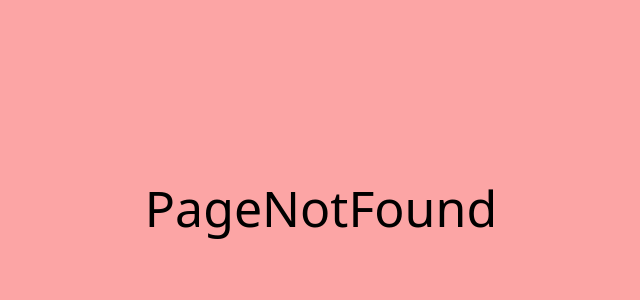
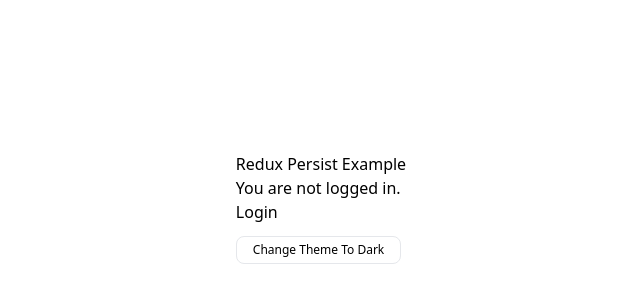
Before and after one commit to heyabrar/testing-tryouts, a Next.js app: page /redux in a window 1280 px wide. Before the commit this address had no page. Shown: the part 192-492 px from the top of the page, without its empty margins (319-959 px from the left). Built offline with nearby package versions, Linux system fonts and the light colour scheme.

Commit message:
add: Redux persist testing setup

```diff
--- a/src/pages/_app.tsx
+++ b/src/pages/_app.tsx
@@ -1,6 +1,15 @@
 import "@/styles/globals.css";
 import type { AppProps } from "next/app";
+import { Provider } from "react-redux";
+import { PersistGate } from "redux-persist/integration/react";
+import { persistor, store } from "../redux/store";
 
 export default function App({ Component, pageProps }: AppProps) {
-  return <Component {...pageProps} />;
+  return (
+    <Provider store={store}>
+      <PersistGate loading={null} persistor={persistor}>
+        <Component {...pageProps} />
+      </PersistGate>
+    </Provider>
+  );
 }
--- a/src/pages/index.tsx
+++ b/src/pages/index.tsx
@@ -15,6 +15,11 @@
       id: 2,
       title: "React Quill Editor",
       link: "/react-quill",
+    },
+    {
+      id: 3,
+      title: "Redux Persist",
+      link: "/redux",
     },
   ];
 
--- /dev/null
+++ b/src/pages/redux.tsx
@@ -0,0 +1,64 @@
+// src/components/Home.tsx
+
+import React from "react";
+import { useSelector, useDispatch } from "react-redux";
+import {
+  handleLoginAction,
+  handleLogoutAction,
+} from "../redux/UserReducer/actions";
+import { handleChangeThemeAction } from "@/redux/ThemeReducer/actions";
+
+const Redux: React.FC = () => {
+  const dispatch = useDispatch();
+  const user = useSelector((state: any) => state.user);
+  const theme = useSelector((state: any) => state.theme);
+
+  const handleLogin = () => {
+    const userInfo = {
+      name: "John Doe",
+      email: "johndoe@example.com",
+    };
+    dispatch(handleLoginAction(userInfo));
+  };
+
+  const handleLogout = () => {
+    dispatch(handleLogoutAction());
+  };
+
+  const handleChangeTheme = () => {
+    dispatch(handleChangeThemeAction(false));
+  };
+
+  return (
+    <div
+      className={`flex justify-center items-center mx-auto h-screen ${
+        theme?.theme ? "" : "bg-black text-white"
+      }`}
+    >
+      <div>
+        <h1>Redux Persist Example</h1>
+        {user.isLoggedIn ? (
+          <div>
+            <p>Welcome, {user.userInfo?.name}!</p>
+            <p>Email: {user.userInfo?.email}</p>
+            <button onClick={handleLogout}>Logout</button>
+          </div>
+        ) : (
+          <div>
+            <p>You are not logged in.</p>
+            <button onClick={handleLogin}>Login</button>
+          </div>
+        )}
+
+        <button
+          className="border text-[12px] px-4 py-1 rounded-lg mt-3"
+          onClick={handleChangeTheme}
+        >
+          {theme?.theme ? "Change Theme To Dark" : "Change Theme To Light"}
+        </button>
+      </div>
+    </div>
+  );
+};
+
+export default Redux;
--- /dev/null
+++ b/src/redux/ThemeReducer/actions.ts
@@ -0,0 +1,6 @@
+import { CHANGE_THEME } from "./actionsTypes";
+
+export const handleChangeThemeAction = (payload: boolean) => ({
+  type: CHANGE_THEME,
+  payload: payload,
+});
--- /dev/null
+++ b/src/redux/ThemeReducer/actionsTypes.ts
@@ -0,0 +1 @@
+export const CHANGE_THEME = "CHANGE_THEME";
--- /dev/null
+++ b/src/redux/ThemeReducer/reducer.ts
@@ -0,0 +1,20 @@
+import { CHANGE_THEME } from "./actionsTypes";
+
+const initialThemeState = {
+  theme: true,
+};
+
+const useThemeReducer = (state = initialThemeState, action: any) => {
+  switch (action.type) {
+    case CHANGE_THEME: {
+      return {
+        ...state,
+        theme: !state?.theme,
+      };
+    }
+    default:
+      return state;
+  }
+};
+
+export default useThemeReducer;
--- /dev/null
+++ b/src/redux/UserReducer/actionType.ts
@@ -0,0 +1,2 @@
+export const LOGIN = "LOGIN";
+export const LOGOUT = "LOGOUT";
--- /dev/null
+++ b/src/redux/UserReducer/actions.ts
@@ -0,0 +1,10 @@
+import { LOGIN, LOGOUT } from "./actionType";
+
+export const handleLoginAction = (userInfo: any) => ({
+  type: LOGIN,
+  payload: userInfo,
+});
+
+export const handleLogoutAction = () => ({
+  type: LOGOUT,
+});
--- /dev/null
+++ b/src/redux/UserReducer/reducer.ts
@@ -0,0 +1,30 @@
+import { LOGIN, LOGOUT } from "./actionType";
+
+const initialUserState = {
+  isLoggedIn: false,
+  userInfo: null,
+};
+
+const useReducer = (state = initialUserState, action: any) => {
+  switch (action.type) {
+    case LOGIN: {
+      return {
+        ...state,
+        isLoggedIn: true,
+        userInfo: action.payload,
+      };
+    }
+
+    case LOGOUT:
+      return {
+        ...state,
+        isLoggedIn: false,
+        userInfo: null,
+      };
+
+    default:
+      return state;
+  }
+};
+
+export default useReducer;
--- /dev/null
+++ b/src/redux/store.ts
@@ -0,0 +1,28 @@
+import { createStore, applyMiddleware, combineReducers } from "redux";
+import { persistStore, persistReducer } from "redux-persist";
+import storage from "redux-persist/lib/storage"; // defaults to localStorage for web
+const { thunk } = require("redux-thunk");
+import useReducer from "./UserReducer/reducer"; // adjust the path to your root reducer
+import useThemeReducer from "./ThemeReducer/reducer";
+
+const persistConfig = {
+  key: "root",
+  storage, // Use localStorage to persist state
+  whitelist: ["user", "theme"], // Only persist the 'user' reducer
+};
+
+const rootReducer = combineReducers({
+  user: useReducer,
+  theme: useThemeReducer,
+});
+
+const persistedReducer = persistReducer(persistConfig, rootReducer);
+
+// Create the Redux store with middleware
+export const store = createStore(
+  persistedReducer,
+  applyMiddleware(thunk) // Using redux-thunk for async actions
+);
+
+// Create persistor to sync the store with localStorage
+export const persistor = persistStore(store);
```
Also changed, not shown: package.json (+7 -1 lines), 1 other file (tests, documents, lock files or other folders).
